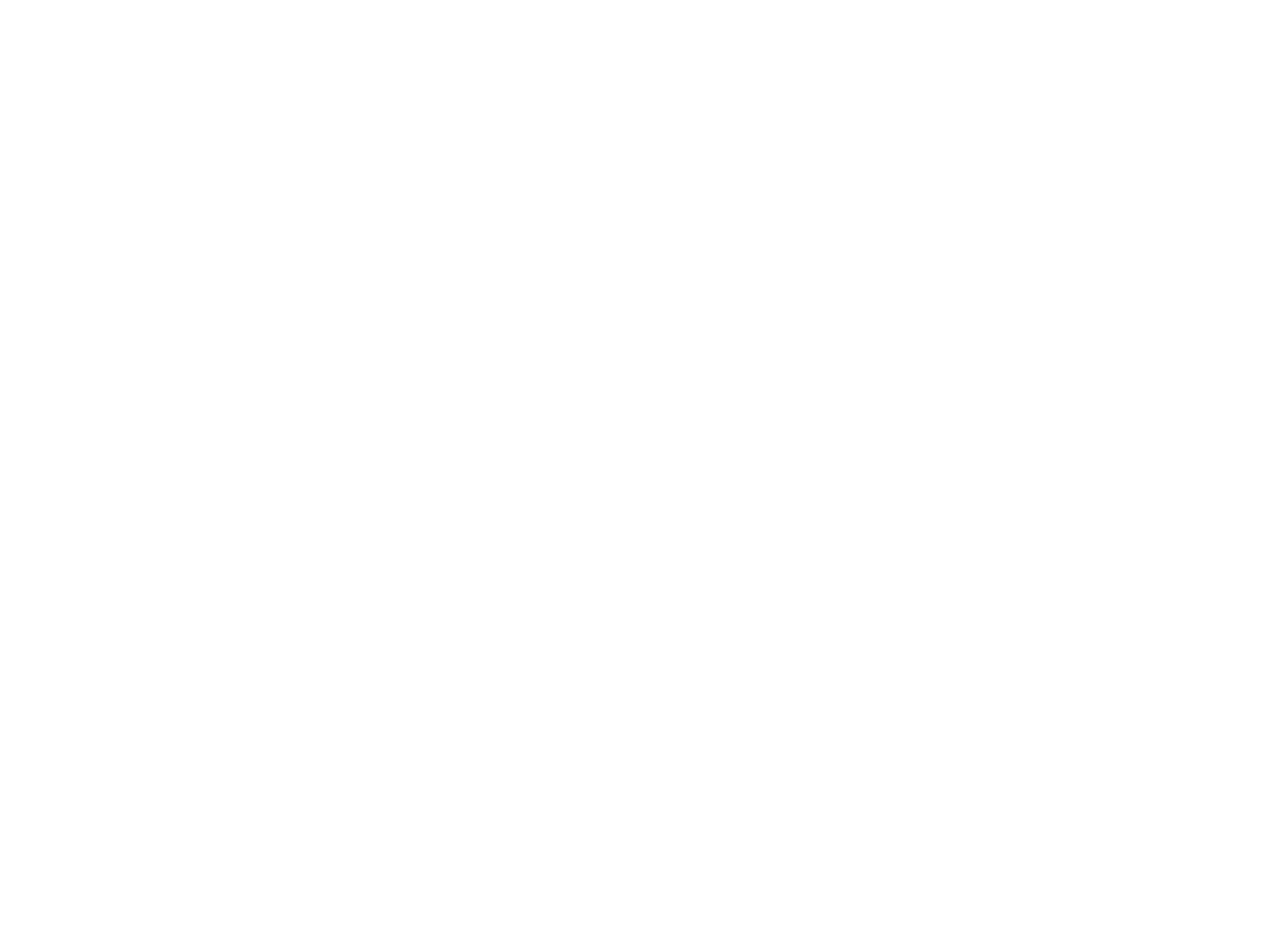
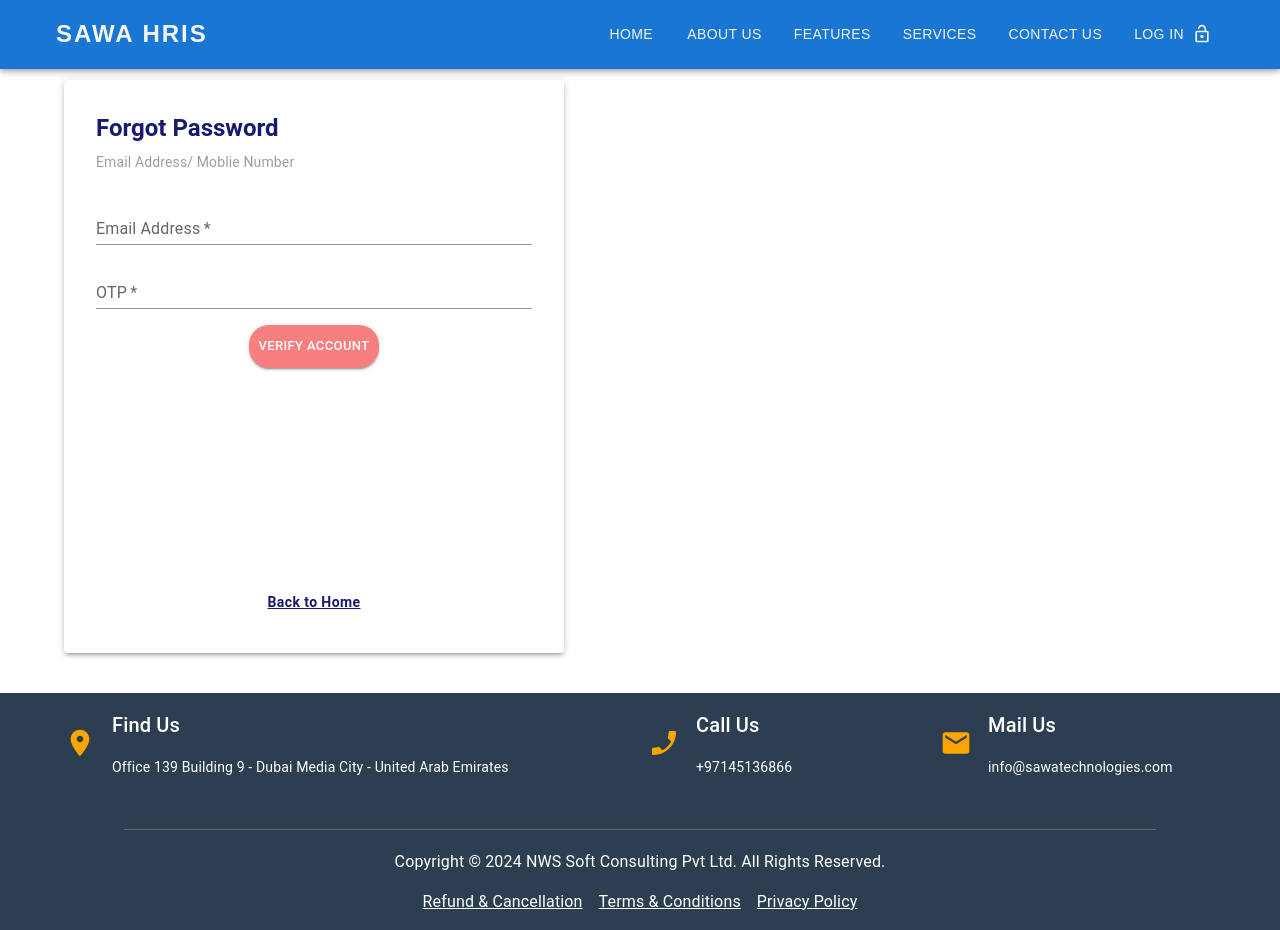
Before and after one commit to Oza-yogesh/hrisapp, a React (Create React App) app: page /forgot-password in a window 1280 px wide. Before the commit this address had no page. Before the commit the page ends 800 px from the top, so only its background shows below. Built offline with nearby package versions, Linux system fonts and the light colour scheme.

Commit message:
forgot password

```diff
--- a/src/api/Server.tsx
+++ b/src/api/Server.tsx
@@ -7,6 +7,8 @@ export const SIGNUP: string = "/api/public/user/signup";
 // protected routes
 export const ONBOARD: string = "/api/private/employee/createEmployee";
 export const SETPASSWORD: string = "/api/private/employee/setpassword";
+
+export const ACCOUNTDETAILS: string = "/api/private/accountdetails";
 
 // company api
 export const GET_COMPANY_DATA: string = "/api/private/company";
--- a/src/components/app/payroll/BankAccount.tsx
+++ b/src/components/app/payroll/BankAccount.tsx
@@ -24,6 +24,8 @@ import CloseIcon from "@mui/icons-material/Close";
 import ProfilePhotoUpload from "../my_profile/ProfilePhotoUpload";
 import axios from "axios";
 import CustomTextField from "../common/CustomTextField";
+import { getRequest } from "../../../api/Api";
+import { ACCOUNTDETAILS } from "../../../api/Server";
 
 interface BankDetails {
   IFSC: string;
@@ -177,6 +179,10 @@ const BankAccount = () => {
 
     fetchData();
   }, [selectedBank, selectedState, selectedCity]);
+
+
+
+
 
   return (
     <>
--- /dev/null
+++ b/src/components/website/ForgotPassword.tsx
@@ -0,0 +1,171 @@
+import React, { useState } from "react";
+import {
+  Box,
+  Button,
+  Container,
+  Paper,
+  TextField,
+  Typography,
+  CircularProgress,
+} from "@mui/material";
+import { useNavigate } from "react-router-dom";
+import { toast } from "react-toastify";
+import { postRequest } from "../../api/Api"; // Ensure this function is implemented
+import { SETPASSWORD } from "../../api/Server"; // Define your forgot password endpoint
+import { Formik, Form, Field, FormikHelpers, ErrorMessage } from "formik";
+import * as Yup from "yup";
+
+interface ForgotPasswordValues {
+  email: string;
+  otp: string;
+}
+
+const validationSchema = Yup.object({
+  email: Yup.string()
+    .email("Invalid email address")
+    .required("This feild is reuired"),
+  otp: Yup.string()
+    .matches(/^\d{6}$/, "Invalid OTP")
+    .required("This feild is reuired"),
+});
+
+export default function ForgotPassword() {
+  const [loading, setLoading] = useState(false);
+  const navigate = useNavigate();
+
+  const handleSubmit = async (
+    values: ForgotPasswordValues,
+    { setSubmitting }: FormikHelpers<ForgotPasswordValues>
+  ) => {
+    setLoading(true); // Set loading state
+
+    try {
+      const response = await postRequest(SETPASSWORD, "", values);
+
+      if (response.status === 200) {
+        toast.success(
+          response.data.message || "Password reset link sent to your email!"
+        );
+        setSubmitting(false); // Formik will reset the form
+        navigate("/login"); // Redirect back to login after submission
+      } else {
+        throw new Error(response.data.message || "Unexpected error occurred.");
+      }
+    } catch (error: any) {
+      toast.error(
+        error.response?.data?.message ||
+          "Failed to send reset link. Please try again."
+      );
+      setSubmitting(false);
+    } finally {
+      setLoading(false); // Reset loading state
+    }
+  };
+
+  return (
+    <Container sx={{ mt: 10, mb: 5 }}>
+      <Paper
+        elevation={3}
+        sx={{
+          borderRadius: 1,
+          padding: 4,
+          textAlign: "center",
+          width: "500px",
+        }}
+      >
+        <Box sx={{ textAlign: "start", mb: 0 }}>
+          <Typography
+            variant="h5"
+            fontWeight="600"
+            gutterBottom
+            color="#191970"
+          >
+            Forgot Password
+          </Typography>
+          <Typography
+            color="#9e9e9e"
+            fontSize="14px"
+            gutterBottom
+            sx={{ mb: 3 }}
+          >
+            Email Address/ Moblie Number
+          </Typography>
+        </Box>
+
+        <Formik
+          initialValues={{ email: "", otp: "" }}
+          validationSchema={validationSchema}
+          onSubmit={handleSubmit}
+        >
+          {({ isSubmitting }) => (
+            <Form>
+              <Box sx={{ "& .MuiTextField-root": { marginBottom: 2, mt: 0 } }}>
+                <Field
+                  as={TextField}
+                  variant="standard"
+                  fullWidth
+                  name="email"
+                  label="Email Address"
+                  type="email"
+                  placeholder="Email Address / Mobile Number"
+                  required
+                />
+                <ErrorMessage
+                  name="email"
+                  component="div"
+                  style={{ color: "red", fontSize: "12px", textAlign: "start" }}
+                />
+
+                <Field
+                  as={TextField}
+                  variant="standard"
+                  fullWidth
+                  name="otp"
+                  label="OTP"
+                  type="text"
+                  placeholder="Enter OTP"
+                  required
+                />
+                <ErrorMessage
+                  name="otp"
+                  component="div"
+                  style={{ color: "red", fontSize: "12px", textAlign: "start" }}
+                />
+
+                <Button
+                  type="submit"
+                  variant="contained"
+                  size="small"
+                  sx={{
+                    backgroundColor: "#f77f7f",
+                    marginBottom: "200px",
+                    color: "#ffff",
+                    borderRadius: "20px",
+                    padding: "10px ",
+                    "&:hover": { backgroundColor: "#ff5a4f" },
+                  }}
+                  disabled={isSubmitting || loading}
+                >
+                  {loading ? <CircularProgress size={20} /> : "Verify Account"}
+                </Button>
+              </Box>
+            </Form>
+          )}
+        </Formik>
+
+        <Button
+          onClick={() => navigate("/login")}
+          sx={{
+            marginTop: 2,
+            color: "#191970",
+            textTransform: "none",
+            fontWeight: "bold",
+            textDecoration: "underline",
+          }}
+        >
+          Back to Home
+        </Button>
+      </Paper>
+    </Container>
+  );
+}
--- a/src/components/website/Login.tsx
+++ b/src/components/website/Login.tsx
@@ -1,5 +1,12 @@
 import VpnKeyIcon from "@mui/icons-material/VpnKey";
-import { Button, Container, Grid, TextField, Typography } from "@mui/material";
+import {
+  Button,
+  Container,
+  Grid,
+  Paper,
+  TextField,
+  Typography,
+} from "@mui/material";
 import { AxiosError, AxiosResponse } from "axios";
 import { FormEvent } from "react";
 import { useNavigate } from "react-router-dom";
@@ -9,6 +16,8 @@ import images from "../../images/images.json"; // Ensure images are correctly im
 import { toast } from "react-toastify";
 import { useDispatch } from "react-redux";
 import { setUser } from "../../redux/slices/userSlice"; // Action to set user in Redux store
+import { PeopleRounded } from "@mui/icons-material";
+import { border, Box } from "@mui/system";
 
 export default function Login() {
   const dispatch = useDispatch();
@@ -28,7 +37,7 @@ export default function Login() {
         const { userId, token, role, message, user } = response.data;
 
         // Extract user information from the user object
-        const { firstName, lastName, email,avatar } = user;
+        const { firstName, lastName, email, avatar } = user;
 
         // Store data in local storage for session management
         localStorage.setItem("token", token);
@@ -42,7 +51,7 @@ export default function Login() {
             lastName,
             email: email,
             role,
-            avatar
+            avatar,
           })
         );
 
@@ -64,17 +73,29 @@ export default function Login() {
 
   return (
     <Container sx={{ mt: 10, mb: 5 }}>
+      <Paper>
         <Grid container>
           <Grid
             item
             xs={12}
-          md={7}
+            md={5}
             component="img"
+            mt={0}
             borderRadius={3}
             src={`${images.logingInImage.src}`}
             alt={`${images.logingInImage.alt}`}
           />
           <Grid item xs={12} md={5}>
+            <Box
+              sx={{
+                width: 500,
+                height: 200,
+                boxShadow: 4, // Predefined shadow level
+                backgroundColor: "white",
+                padding: 2,
+                borderRadius: 2, // Optional rounded corners
+              }}
+            >
               <Grid
                 container
                 spacing={4}
@@ -98,6 +119,7 @@ export default function Login() {
                 </Grid>
                 <Grid item xs={12}>
                   <TextField
+                    variant="standard"
                     required
                     autoFocus
                     fullWidth
@@ -111,6 +133,7 @@ export default function Login() {
                 </Grid>
                 <Grid item xs={12}>
                   <TextField
+                    variant="standard"
                     required
                     fullWidth
                     id="password"
@@ -122,6 +145,17 @@ export default function Login() {
                   />
                 </Grid>
                 <Grid item xs={12}>
+                  <Typography
+                    variant="body2"
+                    color="primary"
+                    onClick={() => navigate("/forgot-password")}
+                    sx={{ cursor: "pointer", textDecoration: "underline" }}
+                  >
+                    Forgot Password?
+                  </Typography>
+                </Grid>
+
+                <Grid item xs={12}>
                   <Button
                     variant="contained"
                     type="submit"
@@ -132,8 +166,10 @@ export default function Login() {
                   </Button>
                 </Grid>
               </Grid>
+            </Box>
           </Grid>
         </Grid>
+      </Paper>
     </Container>
   );
 }
--- a/src/images/images.json
+++ b/src/images/images.json
@@ -60,7 +60,9 @@
     "alt": "man-on-call"
   },
   "logingInImage": {
-    "src": "https://ik.imagekit.io/nwssoft/Payroll-portal/office-4857268.jpg?updatedAt=1708092763714",
+    "src": "https://img.freepik.com/free-vector/tablet-login-concept-illustration_114360-7963.jpg?semt=ais_hybrid",
     "alt": "laptop-loging-in"
+
+
   }
 }
--- a/src/routing/Routes.tsx
+++ b/src/routing/Routes.tsx
@@ -31,6 +31,8 @@ import Recruitment from "../components/website/Recruitment";
 import TimeAttendance from "../components/website/TimeAttendance";
 import Logs from "./../components/app/Admin/attendance/Logs";
 import Settings from "../components/app/Admin/attendance/Settings";
+import ForgotPassword from "../components/website/ForgotPassword";
+import { Component } from "react";
 
 // website routes
 export const websiteRoutes: RouteComponent[] = [
@@ -42,6 +44,8 @@ export const websiteRoutes: RouteComponent[] = [
   { path: "/time-attendance", component: <TimeAttendance /> },
   { path: "/contact-us", component: <Contact /> },
   { path: "/login", component: <Login /> },
+  { path: "/forgot-password", component: <ForgotPassword /> },
+
   // { path: "/set-password", component: <SetPassword /> },
 ];
 
```
Lines whose indentation alone changed are shown as unchanged.
